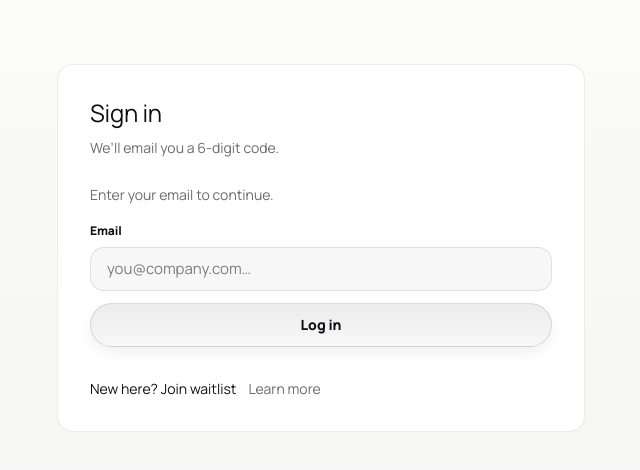
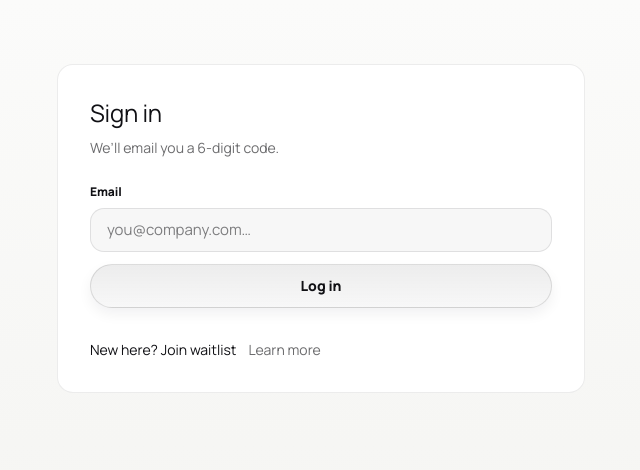
Before and after one commit to Bikz/StarBeam, a Next.js app in the folder apps/web/: page /login in a window 1280 px wide. Shown: the top 470 px of the page, without its empty margins (319-959 px from the left). Built offline with nearby package versions, Linux system fonts and the light colour scheme; no server answers.

Commit message:
web: remove duplicate auth helper copy

```diff
--- a/apps/web/src/app/login/page.tsx
+++ b/apps/web/src/app/login/page.tsx
@@ -24,7 +24,7 @@ export default async function LoginPage({
   const title = mode === "waitlist" ? "Join waitlist" : "Sign in";
   const subtitle =
     mode === "waitlist"
-      ? "Create your account. If you don’t have an invite yet, you’ll unlock via an invite key or 5 referrals."
+      ? "We’ll email you a 6-digit code. If you don’t have an invite yet, you’ll unlock via an invite key or 5 referrals."
       : "We’ll email you a 6-digit code.";
 
   const initialEmail = typeof sp.email === "string" ? sp.email.trim() : "";
--- a/apps/web/src/components/email-code-sign-in.tsx
+++ b/apps/web/src/components/email-code-sign-in.tsx
@@ -115,16 +115,16 @@ export default function EmailCodeSignIn({
 
   const sentHint =
     step === "code" && sentAt
-      ? `We sent a 6-digit code to ${emailValue || "your email"}.`
-      : variant === "waitlist"
-        ? "Enter your email to continue."
-        : "Enter your email to continue.";
+      ? `We sent a code to ${emailValue || "your email"}.`
+      : "";
 
   return (
     <div className="grid gap-4">
-      <div className="text-sm text-[color:var(--sb-muted)] leading-relaxed">
-        {sentHint}
-      </div>
+      {sentHint ? (
+        <div className="text-sm text-[color:var(--sb-muted)] leading-relaxed">
+          {sentHint}
+        </div>
+      ) : null}
 
       {step === "email" ? (
         <form
```
